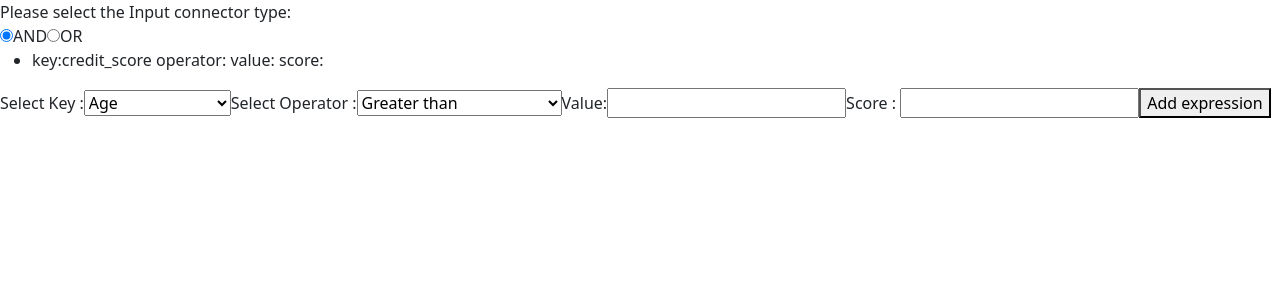
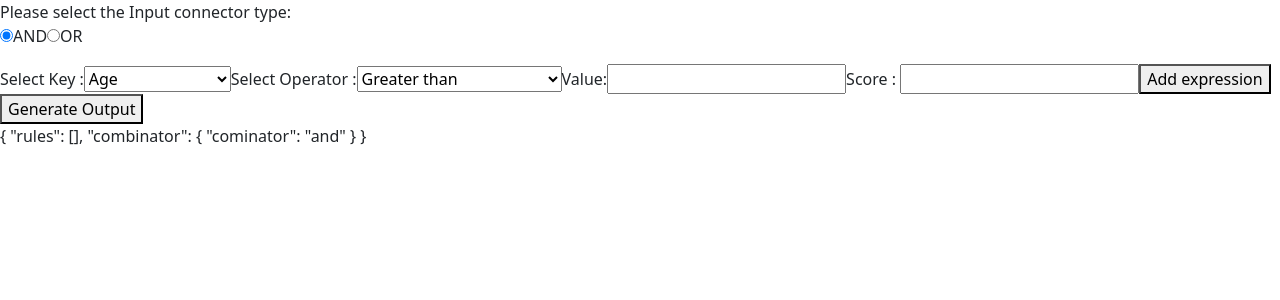
Before and after one commit to suryakumar120/crego, a React (Create React App) app: page / in a window 1280 px wide. Shown: the top 300 px of the page. Built offline with nearby package versions, Linux system fonts and the light colour scheme.

Commit message:
Added output , delete expression features

```diff
--- a/src/App.js
+++ b/src/App.js
@@ -5,20 +5,7 @@ class App extends React.Component{
       super(props);
       this.state = {
         selectedConnector:'and',
-      expressions:[{key
-        :
-        "credit_score",
-        object
-        :
-        {operator
-        :
-        ">=",
-        score
-        :
-        "33",
-        value
-        :
-        "12"}}],
+      expressions:[],
       }
     }
     handleConnectorSelect =(connector)=>{
@@ -28,11 +15,11 @@ class App extends React.Component{
       e.preventDefault();
       const expression = {
         key: e.target.elements.key.value,
-        object:{
+
           operator:e.target.elements.operator.value,
           value:e.target.elements.value.value,
           score:e.target.elements.score.value,
-        }
+
       }
       console.log(expression.key);
       // this.state.expressions.map(({expression})=>{
@@ -45,8 +32,21 @@ class App extends React.Component{
 
 
     }
+    handleDeleteExpression = (index) =>{
+      var filteredItems = this.state.expressions.filter(function(item,id){ return index!==id});
+        this.setState((prevState) =>({
+          expressions:filteredItems,
+        }
+        ))
+    }
+    handleGenerateOutput = () =>{
+
+    }
     render(){
-      const expression_list = this.state.expressions.map((items)=>(<li>key:{items.key} operator:{items.operator} value:{items.value} score:{items.score}</li>))
+      const expression_list = this.state.expressions.map((items,index)=>(<li>key:{items.key} operator:{items.operator} value:{items.value} score:{items.score} expression number: {index}<button onClick={()=>this.handleDeleteExpression(index)}>Delete</button></li>))
+      const rules = this.state.expressions.map((items,index)=>({"key":items.key,"output":{"operator":items.operator,"value":items.value,"score":items.score}}));
+      const combinator = {"cominator":this.state.selectedConnector};
+      const output = {rules ,combinator};
       return (<div className='main_container'>
 
           <div className="input_connector">Please select the Input connector type:
@@ -84,7 +84,12 @@ class App extends React.Component{
             </form>
 
           </div>
-
+          <div className="generate_output">
+            <button onClick={()=>this.handleGenerateOutput}>Generate Output</button>
+          </div>
+          <div className="output">
+              {JSON.stringify(output,null,4)}
+          </div>
 
 
       </div>)
```
